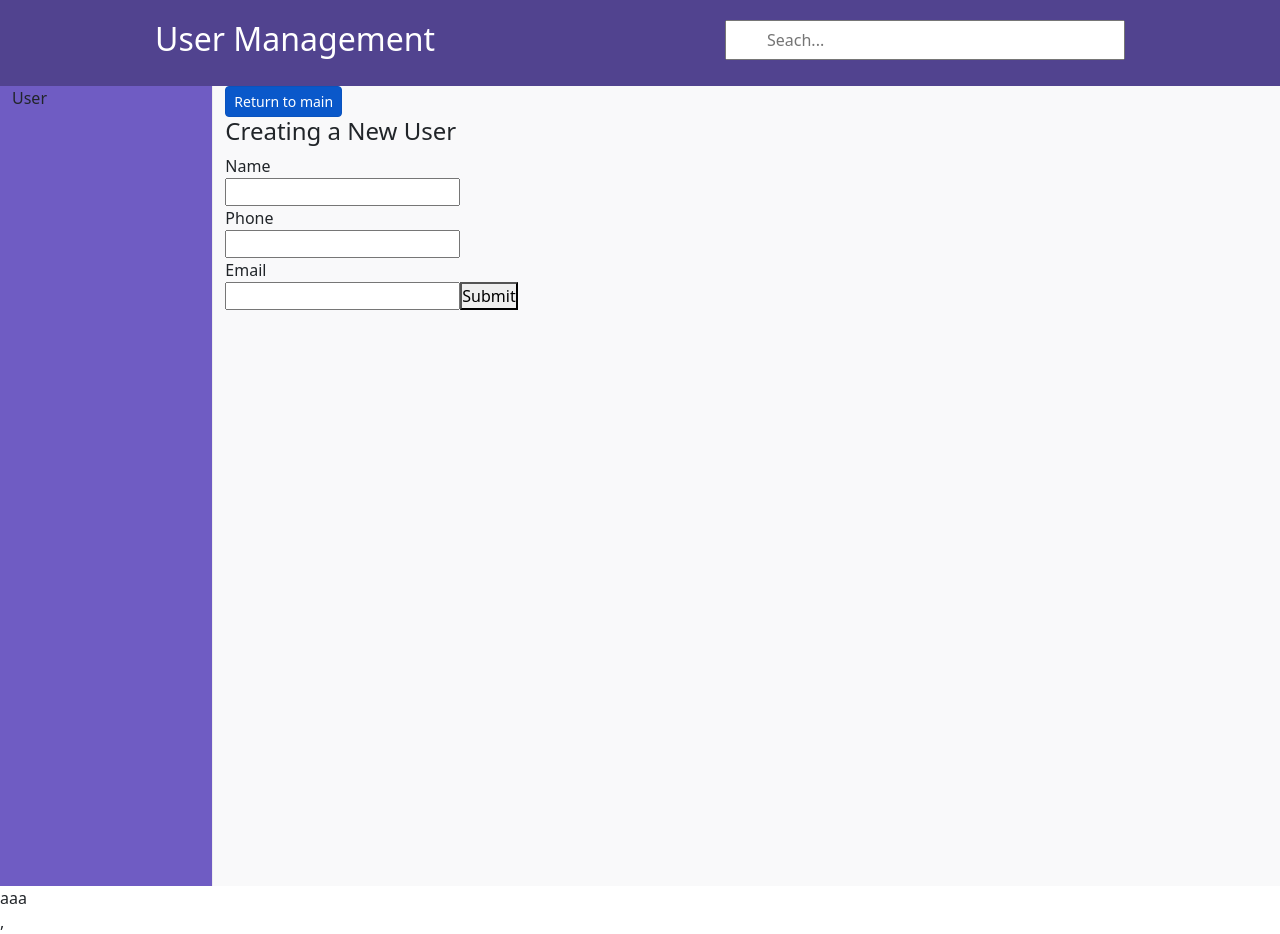
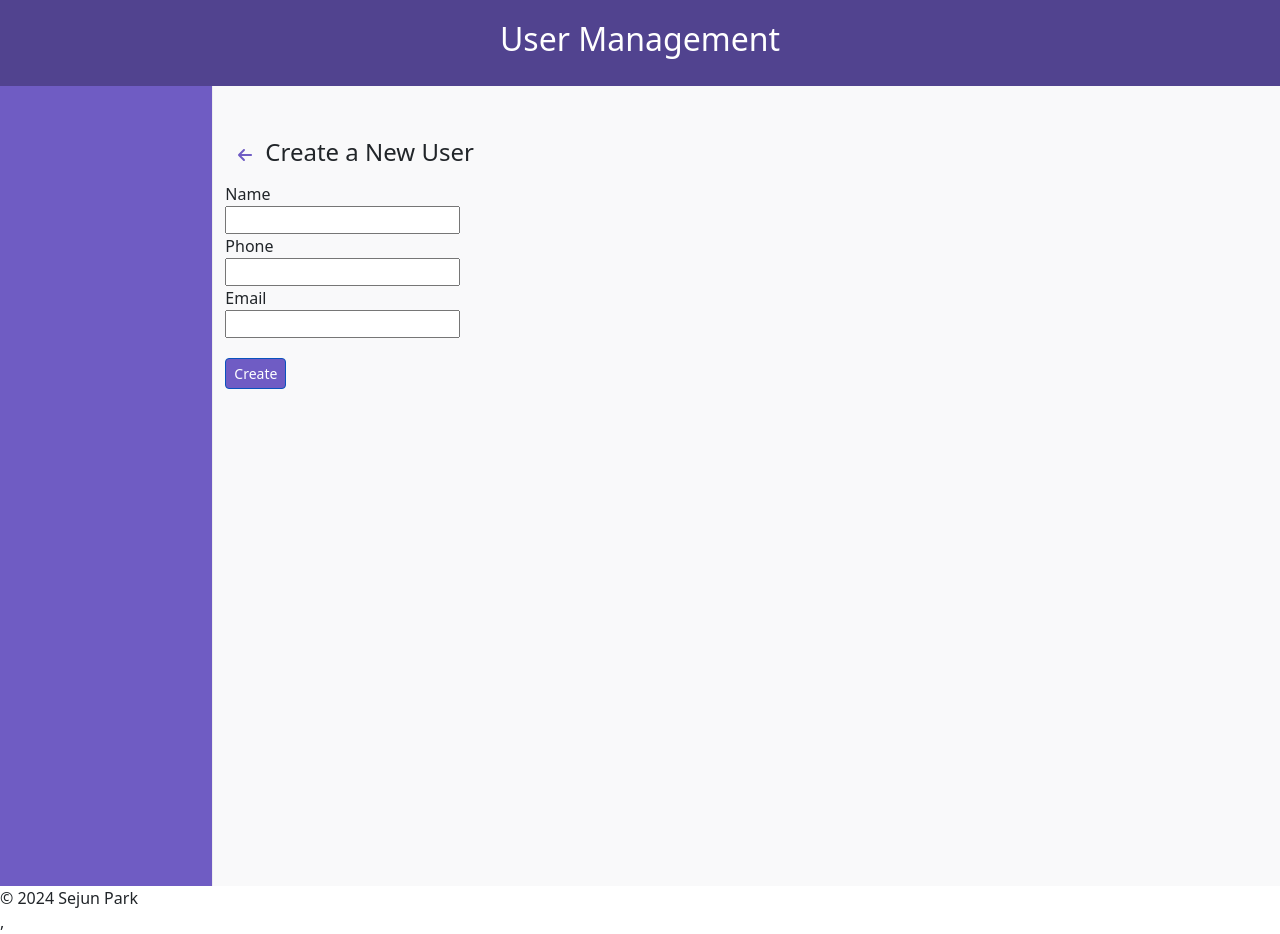
Before and after one commit to sejunpark2002/usermanagement, a React (Create React App) app: page /create in a window 1280 px wide. Built offline with nearby package versions, Linux system fonts and the light colour scheme; no server answers.

Commit message:
UI Upadate on

```diff
--- a/src/App.css
+++ b/src/App.css
@@ -70,3 +70,16 @@
 .icon {
   color:#6F5CC4 ;
 }
+
+.page-number {
+  color:#6F5CC4 ;
+  padding: 0 20px;
+}
+
+.modal-btn {
+  margin-top: 20px;
+}
+
+h4 {
+  padding-top: 50px;
+}
--- a/src/App.tsx
+++ b/src/App.tsx
@@ -53,14 +53,10 @@ useEffect(() => {
     console.log(result)
     setUserList(result.result);
     // dispatch(setDefaultUserAction(userlist))
+  }
+  getAllUsers();
+}, [userlist]);
 
-
-  }
-
-  getAllUsers();
-}, []);
-
-console.log('1')
 
 // [] => Component가 Mount 됬을 때 단 한번만 실행
 // [state] => Component가 Mount 됬을 때 한번 실행 + state가 바꼈을 때 실행
@@ -77,7 +73,7 @@ const [updateSelectedId, setUpdateSelectedId ] = useState('');
         <Container fluid>
           <Row>
             <Col className='left-col' lg={2} xl={2} xxl={2} >
-              <div>User</div>
+
             </Col>
             <Col lg={10} xl={10} xxl={10} className='crm-body' >
 
@@ -92,7 +88,7 @@ const [updateSelectedId, setUpdateSelectedId ] = useState('');
             </Col>
           </Row>
         </Container>
-        <footer>aaa</footer>
+        <footer>© 2024 Sejun Park</footer>
     </div>
 
 
--- a/src/component/CreateUser.tsx
+++ b/src/component/CreateUser.tsx
@@ -7,6 +7,8 @@ import { createUserAction } from '../redux/user/User';
 import { useNavigate, Link } from 'react-router-dom'
 import 'App.css';
 import Button from 'react-bootstrap/Button';
+import { FontAwesomeIcon } from '@fortawesome/react-fontawesome'
+import { faArrowLeft } from '@fortawesome/free-solid-svg-icons'
 
 
 
@@ -65,15 +67,26 @@ const validateUserInput =() => {
 
   return (
     <>
-        <span><Button onClick={navigatetoMain} size="sm" active>Return to main</Button></span>
-        <h4>Creating a New User</h4>
+
+
+        <h4>
+            <button onClick={navigatetoMain} className='btn'><FontAwesomeIcon className='icon' icon={faArrowLeft} /></button>
+            <span>Create a New User</span>
+        </h4>
+
+        <div>
           <div>Name</div>
           <input type="text"  name="name" value={userInfo.name} onChange={changeUserInfo} />
           <div>Phone</div>
           <input type="text" name="phone" value={userInfo.phone} onChange={changeUserInfo} />
           <div>Email</div>
           <input type="text" name="email" value={userInfo.email} onChange={changeUserInfo} />
-        <button onClick={validateUserInput}>Submit</button>
+          <div className='modal-btn'>
+           <Button onClick={()=> {validateUserInput()}} className="btn-color" variant="primary" size="sm" active>Create</Button>
+          </div>
+
+        </div>
+
 
 
     </>
--- /dev/null
+++ b/src/component/Pagination.tsx
@@ -0,0 +1,67 @@
+import { IUser } from 'model';
+import React from 'react'
+import { useState } from 'react';
+import { splitArray } from 'util/splitarray';
+import { FontAwesomeIcon } from '@fortawesome/react-fontawesome'
+import { faChevronLeft, faChevronRight, } from '@fortawesome/free-solid-svg-icons'
+import 'App.css';
+
+interface IPaginationProps {
+  userlist: IUser[];
+  setPageIndex: React.Dispatch<React.SetStateAction<number>>;
+  pageIndex: number;
+}
+
+
+
+const Pagination = ({userlist,setPageIndex,pageIndex}: IPaginationProps) => {
+
+  const pageSize = 10
+
+  const [page,setPage] =  useState<number>(1);
+  // const [lastIndex,setLastIndex] =  useState(0);
+
+  const newArray =splitArray(userlist,pageSize)
+  console.log("NewArray",newArray)
+  console.log("Userlist", userlist)
+
+  // const increaseIndex =() =>{
+  //   if(firstIndex+rowCount < newArray.length-1) {
+  //     setFirstIndex(firstIndex+1)
+  //     setPage(page+1)
+  //   }
+  //   console.log(userlist.length)
+
+  // }
+
+  // const decreaseIndex =() =>{
+  //   if(firstIndex > 0 ) {
+  //     setFirstIndex(firstIndex-1)
+  //     setPage(page-1)
+  //   }
+
+  const increaseIndex =() =>{
+    setPageIndex(pageIndex+1)
+      setPage(page+1)
+
+
+  }
+
+  const decreaseIndex =() =>{
+    if(pageIndex > 0 ) {
+      setPageIndex(pageIndex-1)
+      setPage(page-1)
+    }
+  }
+  return (
+   <>
+      <button onClick={decreaseIndex} disabled={(pageIndex === 0) && true} className='btn'><FontAwesomeIcon className='icon' icon={faChevronLeft} /></button>
+      <span className='page-number'>{page}</span>
+      <button onClick={increaseIndex} disabled={(newArray[pageIndex]?.length < pageSize) && true} className='btn'><FontAwesomeIcon className='icon' icon={faChevronRight} /></button>
+
+   </>
+  )
+}
+
+
+export default Pagination
--- a/src/component/ShowTodo.tsx
+++ b/src/component/ShowTodo.tsx
@@ -10,7 +10,8 @@ import NewUser from './NewUser';
 import { useNavigate, Link } from 'react-router-dom'
 import { FontAwesomeIcon } from '@fortawesome/react-fontawesome'
 import { faPenToSquare,faTrashCan } from '@fortawesome/free-solid-svg-icons'
-
+import { splitArray } from 'util/splitarray';
+import Pagination from './Pagination';
 
 
 
@@ -24,45 +25,21 @@ export interface IUpdateUserIdProps {
 }
 
 
+
 // React.FC<IUpdateUserModalProps>
 const ShowTodo = ({userlist,setUpdateSelectedId}: IUpdateUserModalProps) => {
+
+
+  const [pageIndex,setPageIndex] =  useState<number>(0);
+
 
   const navigate = useNavigate();
   const navigatetoUpdate = ()=>{
     navigate('/update')
   }
-  const [firstIndex,setFirstIndex] =  useState<number>(0);
-  const [page,setPage] =  useState<number>(1);
-  // const [lastIndex,setLastIndex] =  useState(0);
 
-  const increaseIndex =() =>{
-    if(firstIndex+3 < userlist.length-1) {
-      setFirstIndex(firstIndex+3)
-      setPage(page+1)
-    }
-    console.log(userlist.length)
-
-  }
-
-  const decreaseIndex =() =>{
-    if(firstIndex > 0 ) {
-      setFirstIndex(firstIndex-3)
-      setPage(page-1)
-    }
-
-  }
-  // const { userlist } = useAppSelector((state) => state.userReducer);
-  // const dispatch = useAppDispatch();
-
-  // const deleteUserFunc =(id:string) =>{
-  //   // const index = userlist.findIndex((arr)=>arr.id === id)
-  //   dispatch(deleteUserAction(id))
-  // }
-
-  // const deleteUser = async (id:string) => {
-  //   const res: Response = await deleteUserAPI(id);
-  //   console.log(res);
-  // }
+  const pageSize = 10;
+  const newArray =splitArray(userlist,pageSize);
 
 
   return (
@@ -78,40 +55,41 @@ const ShowTodo = ({userlist,setUpdateSelectedId}: IUpdateUserModalProps) => {
       <table className="table">
             <thead>
               <tr>
-                <th scope="col">#</th>
+
                 <th scope="col">Name</th>
                 <th scope="col">Phone Number</th>
                 <th scope="col">Email</th>
                 <th scope="col">Action</th>
               </tr>
             </thead>
-            {userlist.slice(firstIndex,firstIndex+3).map((user: IUser, index) => {
+            {
+
+            newArray[pageIndex]?.map((user: IUser, index) => {
+              // {userlist.slice(firstIndex,firstIndex+3).map((user: IUser, index) => {
         return (
           // index < 5 &&
           // <div key={user.id}>
                   <tbody key={user.id}>
                       <tr>
-                <th scope="row">{index+1}</th>
+
                         <td> <span className='text'>{user.name}</span></td>
                         <td><span className='text'>{user.phone}</span></td>
                         <td><span className='text'>{user.email}</span></td>
                         <td>
                           <button onClick={()=>{setUpdateSelectedId(user.id);navigatetoUpdate()}} type="button" className='btn'  ><FontAwesomeIcon className='icon' icon={faPenToSquare} /></button>
                           <button onClick={() => deleteUser(user.id)} type="button" className='btn' ><FontAwesomeIcon className='icon' icon={faTrashCan} /></button>
-
                         </td>
-
                       </tr>
-
                     </tbody>
-
-          // </div>
                 );
       })}
       </table>
-    <button onClick={decreaseIndex} disabled={(firstIndex === 0) && true}>Previous</button>
+
+      <Pagination userlist={userlist} setPageIndex={setPageIndex} pageIndex={pageIndex} />
+
+      {/* <button onClick={decreaseIndex} disabled={(firstIndex === 0) && true}>Previous</button>
       <span>{page}</span>
-    <button onClick={increaseIndex} disabled={(firstIndex+3 > userlist.length-1) && true}>Next</button>
+      <button onClick={increaseIndex} disabled={(newArray[firstIndex]?.length < pageSize) && true}>Next</button> */}
 
       {/* {userlist.map((user: IUser) => {
         return (
--- a/src/component/UpadateUser.tsx
+++ b/src/component/UpadateUser.tsx
@@ -8,6 +8,10 @@ import { getAllUsersAPI } from 'api/user';
 import { IResponseTypeWithResult } from 'App';
 import { useNavigate, Link } from 'react-router-dom'
 import Button from 'react-bootstrap/Button';
+import { FontAwesomeIcon } from '@fortawesome/react-fontawesome'
+import { faArrowLeft } from '@fortawesome/free-solid-svg-icons'
+
+
 
 interface IUpdateUserProps {
   updateSelectedId: string;
@@ -63,6 +67,7 @@ const UpadateUser = ({setUserListFunc, updateSelectedId}: IUpdateUserProps) => {
       return alert('Please Type User Info')
     }
     updateUser()
+    navigatetoMain()
 
   }
 
@@ -71,16 +76,21 @@ const UpadateUser = ({setUserListFunc, updateSelectedId}: IUpdateUserProps) => {
 
 
     <>
-     <div><Button onClick={navigatetoMain} size="sm" active>Return to main</Button></div>
+       <h4>
+            <button onClick={navigatetoMain} className='btn'><FontAwesomeIcon className='icon' icon={faArrowLeft} /></button>
+            <span>Update User</span>
+        </h4>
 
-      <h4>Update User</h4>
       <div>Name</div>
       <input autoComplete='off' type="text" name='name' value={userUpdate.name} onChange={changeUserUpdate} />
       <div>Phone Number</div>
       <input type="text" name='phone' value={userUpdate.phone} onChange={changeUserUpdate} />
       <div>Email</div>
       <input type="text" name='email' value={userUpdate.email} onChange={changeUserUpdate} />
-      <button onClick={validateUserInput}>Update</button>
+
+      <div className='modal-btn'>
+           <Button onClick={()=> {validateUserInput()}} className="btn-color" variant="primary" size="sm" active>Update</Button>
+      </div>
 
 
 
--- a/src/layout/header/Header.tsx
+++ b/src/layout/header/Header.tsx
@@ -7,9 +7,9 @@ const Header = () => {
     <>
     <div className="header" >
       <h2 className='header-font' >User Management</h2>
-      <form action="#">
+      {/* <form action="#">
       <input className="search-bar" type="search" placeholder="Seach..."/>
-      </form>
+      </form> */}
       {/* <button onClick={setNewUserModalFunc}type="button" className="btn btn-light">Add New User</button> */}
     </div>
 
```
Also changed, not shown: src/component/DeleteUser.ts (+15 -0 lines), 1 other file (tests, documents, lock files or other folders). Lines whose indentation alone changed are shown as unchanged.
